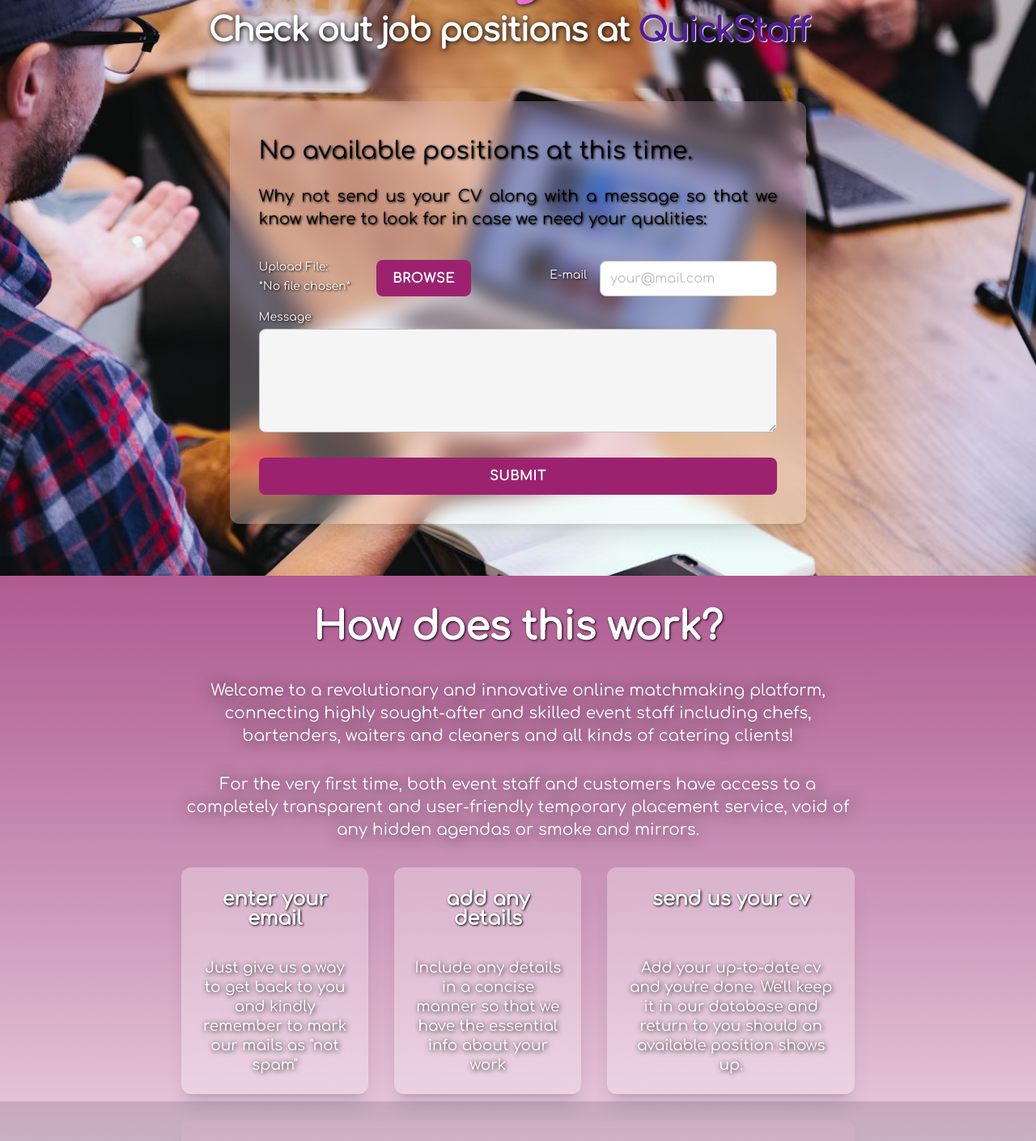
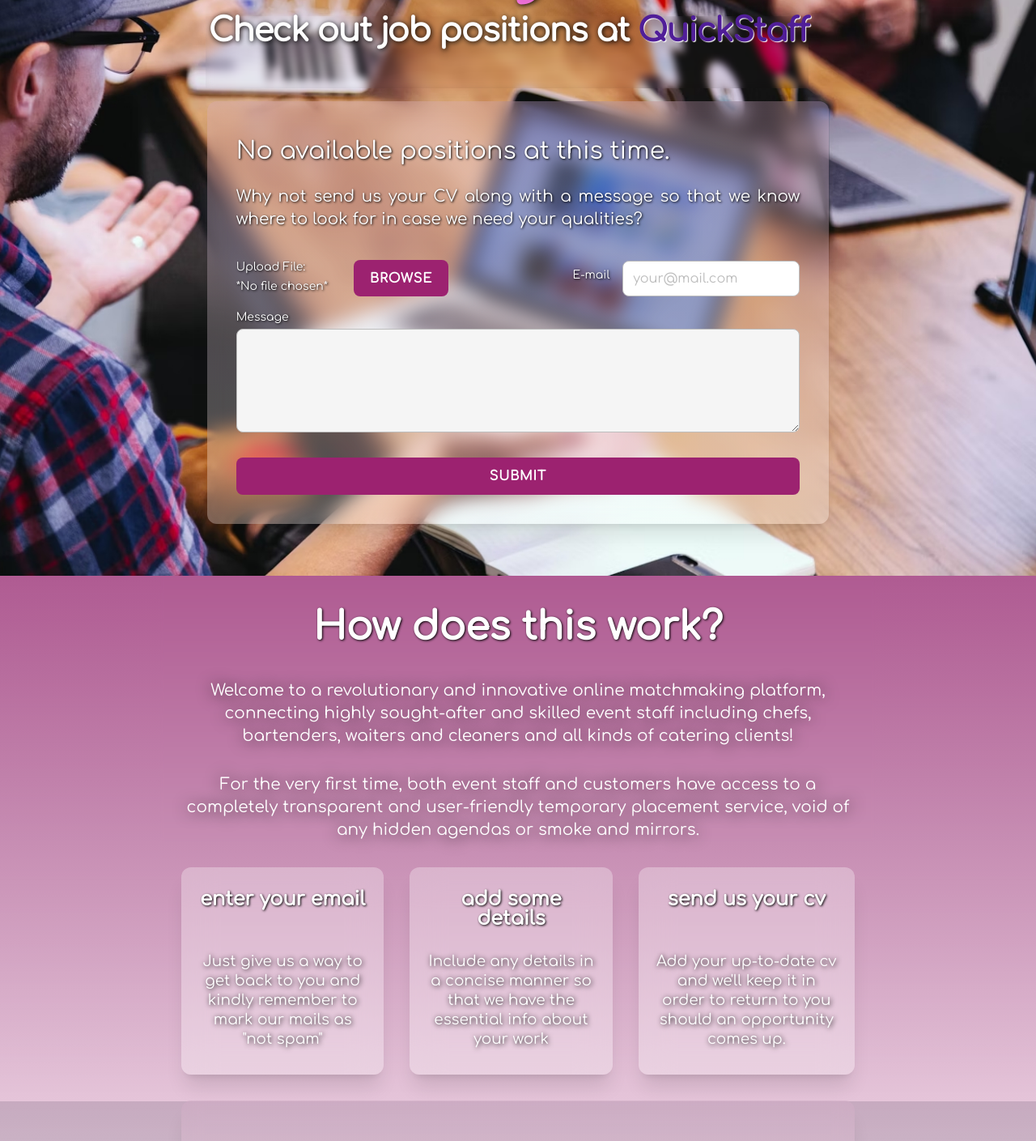
Before and after one commit to bsrblt/quickstaff, a Next.js app: page /careers in a window 1280 px wide. Shown: the part 240-1649 px from the top of the page at 81% size. Built offline with nearby package versions, Linux system fonts and the light colour scheme.

Commit message:
initial commit

```diff
--- a/app/careers/page.tsx
+++ b/app/careers/page.tsx
@@ -15,13 +15,13 @@
 
   const cardTexts = {
     textbig1: "enter your email",
-    textbig2: "add any details",
+    textbig2: "add some details",
     textbig3: "send us your cv",
     textsm1: `Just give us a way to get back to you and kindly remember to mark our mails as "not spam"`,
     textsm2:
       "Include any details in a concise manner so that we have the essential info about your work",
     textsm3:
-      "Add your up-to-date cv and you're done. We'll keep it in our database and return to you should an available position shows up.",
+      "Add your up-to-date cv and we'll keep it in order to return to you should an opportunity comes up.",
   };
   const handleBrowse = (file: File) => console.log("Selected file:", file);
 
@@ -71,14 +71,14 @@
         className="md:text-xl sm:text-lg text-sm text-justify leading-tight sm:py-4 mb-2 fontpop-1 antialiased fontpop-3 p-1"
       >
         Why not send us your CV along with a message so that we know where to
-        look for in case we need your qualities:
+        look for in case we need your qualities?
       </div>
     </div>
   );
   const mainTitle = (
     <div
       id="maintitle"
-      className="flex sm:my-[1rem] -mt-10 mx-2 justify-end items-end"
+      className="flex sm:my-[1rem] -mt-10 mx-3 justify-end items-end"
     >
       <MainTitle
         textBig={
@@ -102,8 +102,8 @@
     </div>
   );
   const cvForm = (
-    <div className="flex flex-col items-center justify-center ">
-      <div className=" xl:w-7/12 w-[98%] justify-center gap-8 space-x-8 px-2 -mt-4">
+    <div className="flex flex-col items-center justify-center text-white">
+      <div className=" xl:w-[62%] lg:w-[70%] md:w-[98%] max-w-[93%] md:max-w-[95%] lg:max-w-[80%] xl:max-w-[65%] justify-center gap-8 space-x-8 -mt-4">
         <GlassCard>
           <div className="grid sm:p-8 p-2">
             {positionText}
--- a/components/layout/Card.tsx
+++ b/components/layout/Card.tsx
@@ -8,7 +8,7 @@
 
 const Card: React.FC<CardProps> = ({ textBig, textSmall, children }) => {
   return (
-    <div className="max-w-[25rem] rounded-xl  antialiased duration-300 text-center sm:py-5 py-3 sm:px-5 px-2 dark:bg-gray-900 hover:fontpop-1 backdrop-blur-[20px] shadow-xl bg-white/30  ">
+    <div className="max-w-[28.6rem] rounded-xl  antialiased duration-300 text-center sm:py-5 py-3 sm:px-5 px-2 dark:bg-gray-900 hover:fontpop-1 backdrop-blur-[20px] shadow-xl bg-white/30  ">
       {children}
       <p className="sm:py-2 py-1 h-1/3 text-white text-center mb-3 md:text-[1.5rem] sm:text-[1.3rem] text-[1.1rem] fontpop-3 font-bold dark:text-gray-300s leading-6 antialiased">
         {textBig}
--- a/components/layout/HowItWorks.tsx
+++ b/components/layout/HowItWorks.tsx
@@ -44,7 +44,7 @@
           </p>
         </div>
       </div>
-      <div className="flex flex-col mx- items-center justify-center max-w-[85%] sm:max-w-[85%] gap-5 sm:gap-6 md:gap-4 lg:gap-5 xl:gap-8 md:max-w-[95%] lg:max-w-[80%] xl:max-w-[65%]">
+      <div className="flex flex-col mx- items-center justify-center max-w-[93%] sm:max-w-[85%] gap-5 sm:gap-6 md:gap-4 lg:gap-5 xl:gap-8 md:max-w-[95%] lg:max-w-[80%] xl:max-w-[65%]">
         <div className="flex flex-col sm:flex-row xl:space-x-8 md:space-x-5 sm:space-x-5 sm:space-y-0 space-y-4 justify-center ">
           <Card textBig={textbig1} textSmall={textsm1} />
           <Card textBig={textbig2} textSmall={textsm2} />
```
